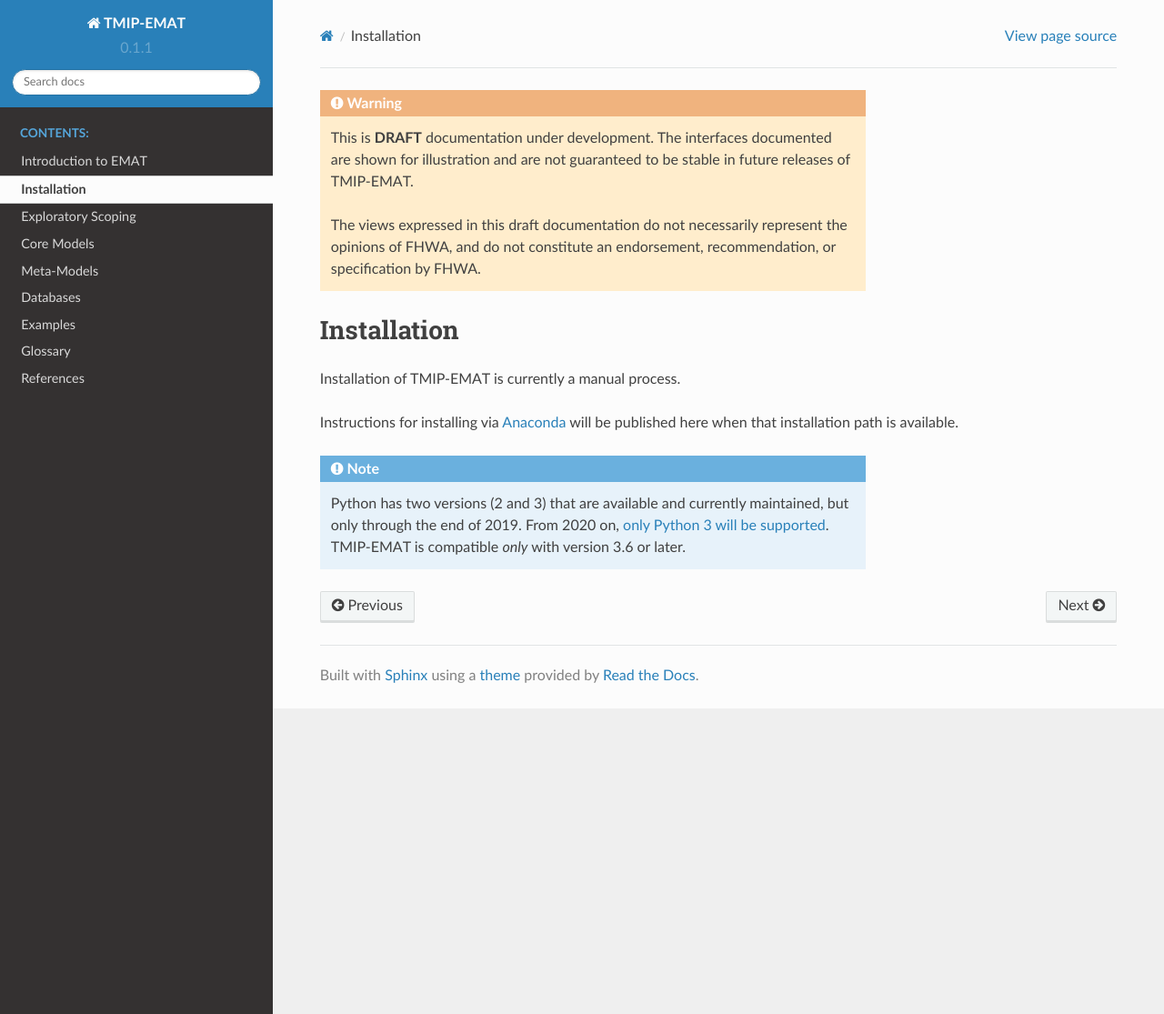
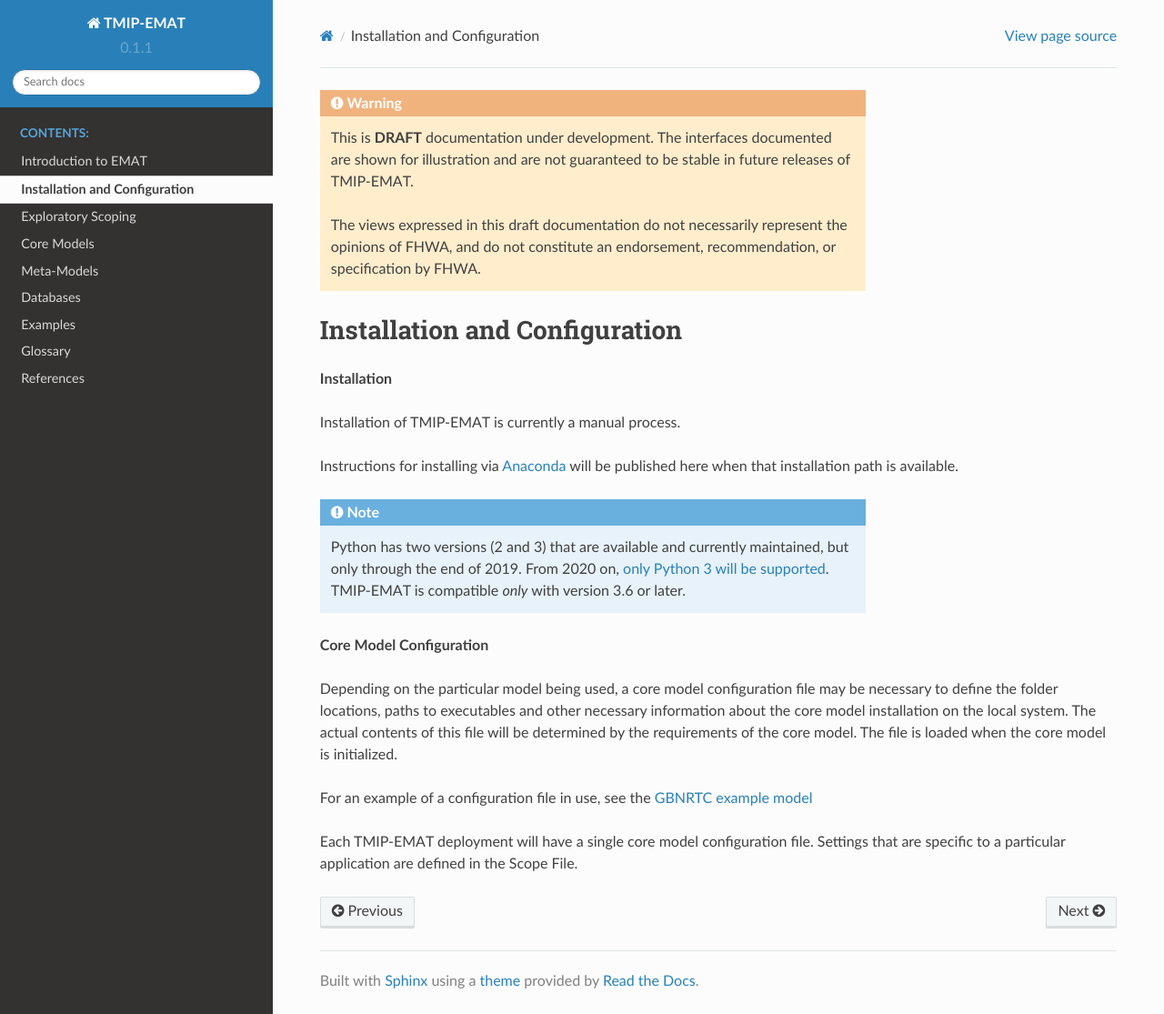
Before and after one commit to tmip-emat/tmip-emat, a Sphinx documentation site: the page built from docs/source/emat.install.rst, in a window 1280 px wide and 1115 px high. Shown: the whole window at 91% size. Built offline with Sphinx 7.4.7 and the Read the Docs theme 2.0.0, drawn with Linux system fonts in a browser that asks for light colours; formulas are drawn with MathJax 3; pages that are not in the unit, such as notebooks, are missing from menus.

Commit message:
Documentation for scope file

```diff
--- a/docs/source/emat.examples/index.rst
+++ b/docs/source/emat.examples/index.rst
@@ -18,6 +18,7 @@
     - :ref:`Scope File <road_test_scope_file>`
     - :doc:`Exploratory Analysis <RoadTest/road_test_direct>`
 
+.. _gbnrtc-example-model:
 
 * :doc:`GBNRTC/gbnrtc_example`
 
--- a/docs/source/emat.glossary.rst
+++ b/docs/source/emat.glossary.rst
@@ -109,7 +109,7 @@
 
     XLRM
         A general framework for conducting exploratory analysis, as proposed in
-        :ref:`Lembert et al (2003) <Lempert2003>`.
+        :ref:`Lempert et al (2003) <Lempert2003>`.
         The letters refer two four principal components of the analysis:
 
         - **X**: |uncertainties|
--- a/docs/source/emat.install.rst
+++ b/docs/source/emat.install.rst
@@ -1,7 +1,9 @@
 
 
-Installation
-============
+Installation and Configuration
+==============================
+
+**Installation**
 
 Installation of TMIP-EMAT is currently a manual process.
 
@@ -14,3 +16,17 @@
 	but only through the end of 2019.  From 2020 on,
 	`only Python 3 will be supported <https://python3statement.org>`_.
 	TMIP-EMAT is compatible *only* with version 3.6 or later.
+
+**Core Model Configuration**
+
+Depending on the particular model being used, a core model configuration file
+may be necessary to define the folder locations, paths to executables and
+other necessary information about the core model installation on the local
+system. The actual contents of this file will be determined by the requirements
+of the core model. The file is loaded when the core model is initialized.
+
+For an example of a configuration file in use, see the :ref:`GBNRTC example model <gbnrtc-example-model>`
+
+Each TMIP-EMAT deployment will have a single core model configuration file.
+Settings that are specific to a particular application are defined in the Scope
+File.
--- a/docs/source/emat.scope/index.rst
+++ b/docs/source/emat.scope/index.rst
@@ -11,6 +11,7 @@
     parameters
     measures
     boxes
+    scope.file
 
 
 
@@ -45,7 +46,11 @@
 but should be considered in any analytical report developed based on that
 |Box|.
 
+.. rubric:: :doc:`Scope File<scope.file>`
 
+The |Scope File| is where the scope is defined for the analysis. The file is
+implemented in YAML and contains the selected uncertainties, levers, and measures
+for the analysis. This file is used when initializing an EMAT Scope.
 
 
 .. |Scope| replace:: :class:`Scope`
@@ -54,3 +59,4 @@
 .. |parameters| replace:: :term:`parameters <parameter>`
 .. |measures| replace:: :term:`measures <measure>`
 .. |Box| replace:: :class:`Box`
+.. |Scope File| replace:: :class:`Scope File`
--- a/docs/source/emat.scope/measures.rst
+++ b/docs/source/emat.scope/measures.rst
@@ -1,5 +1,6 @@
 .. py:currentmodule:: emat
 
+.. _output_measures:
 
 Performance Measures
 --------------------
--- a/docs/source/emat.scope/parameters.rst
+++ b/docs/source/emat.scope/parameters.rst
@@ -1,5 +1,6 @@
 .. py:currentmodule:: emat
 
+.. _input_parameters:
 
 Parameters
 ----------
```
Also changed, not shown: docs/source/emat.scope/scope.file.rst (added, +134 -0 lines).
